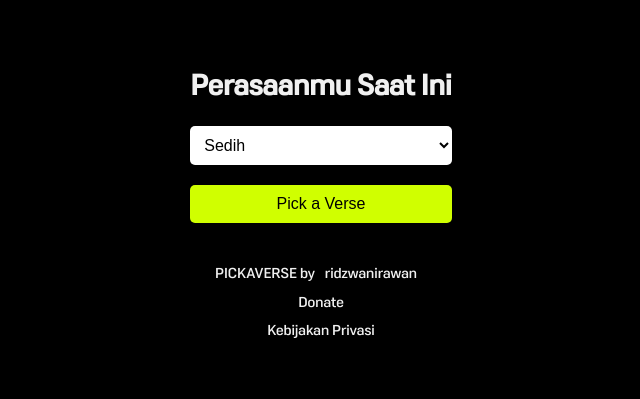
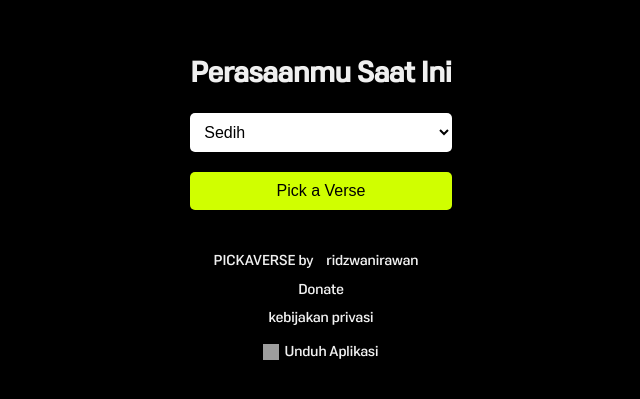
Before and after one commit to ridzverse/pickaverse, a plain HTML site: page index.html in a window 1280 px wide. Shown: the part 197-596 px from the top of the page, without its empty margins (319-959 px from the left). Drawn offline with Linux system fonts and the light colour scheme; grey boxes are pictures that could not be loaded.

Commit message:
Update index.html

```diff
--- a/index.html
+++ b/index.html
@@ -21,7 +21,7 @@
             flex-direction: column;
             align-items: center;
             justify-content: center;
-            overflow: hidden; /* Disable scrollbars */
+            position: relative;
         }
 
         h1 {
@@ -76,6 +76,33 @@
         .footer a:hover {
             text-decoration: underline;
         }
+
+        /* Download Button Styling */
+        .download-button {
+            display: inline-flex;
+            align-items: center;
+            justify-content: center;
+            padding: 5px 10px; /* Smaller size */
+            font-size: 0.9rem; /* Smaller font */
+            background-color: #000000;
+            color: #000000; /* Set text color to black */
+            border: none;
+            border-radius: 5px;
+            cursor: pointer;
+            text-decoration: none;
+            transition: background-color 0.3s ease;
+            margin-top: 10px; /* Reduce margin */
+        }
+
+        .download-button:hover {
+            background-color: #d0ff00;
+        }
+
+        .download-button img {
+            margin-right: 5px; /* Smaller space */
+            width: 16px; /* Smaller icon */
+            height: 16px;
+        }
     </style>
 </head>
 <body>
@@ -93,9 +120,15 @@
 
     <!-- Footer Section -->
     <div class="footer">
-        <p>PICKAVERSE by<a href="https://instagram.com/ridzwanirawan" target="_blank">ridzwanirawan</a></p>
+        <p>PICKAVERSE by <a href="https://instagram.com/ridzwanirawan" target="_blank">ridzwanirawan</a></p>
         <p><a href="https://saweria.co/ridzwanirawandonate" target="_blank">Donate</a></p>
-        <p><a href="https://quranresponse.vercel.app/privacypolicy.html" target="_blank">Kebijakan Privasi</a></p>
+        <p><a href="https://quranverse.vercel.app/privacypolicy.html" target="_blank">kebijakan privasi</a></p>
+
+        <!-- Smaller Download Button below privacy policy -->
+        <a href="pickaverse.apk" class="download-button" download>
+            <img src="https://img.icons8.com/?size=100&id=83159&format=png&color=ffffff" alt="Download Icon">
+            Unduh Aplikasi
+        </a>
     </div>
 
     <script>
```
